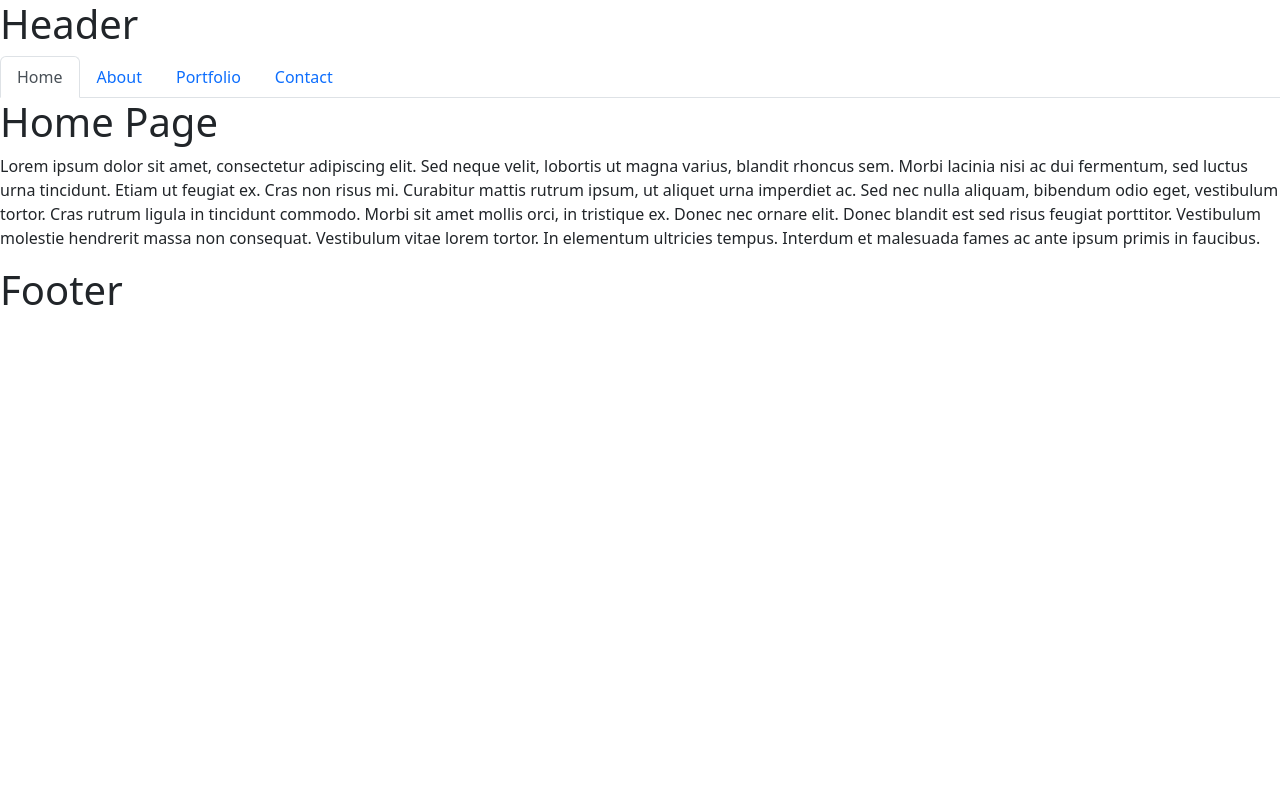
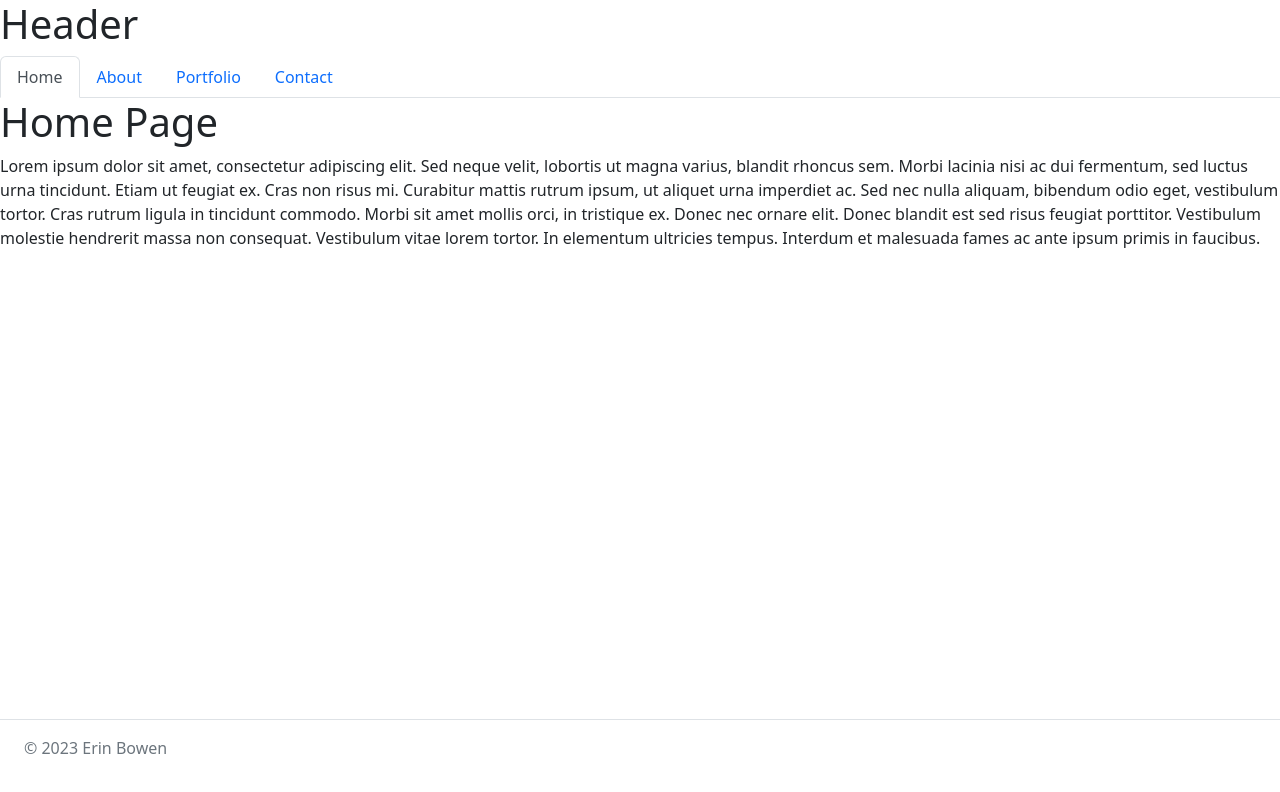
Before and after one commit to uiido/react-portfolio, a React (Create React App) app: page / in a window 1280 px wide. Shown: the top 792 px of the page. Built offline with nearby package versions, Linux system fonts and the light colour scheme.

Commit message:
Ran into various problems that I couldn't fix. Scrapped everything to get back to functioning site. Added footer.

```diff
--- a/src/components/Footer.js
+++ b/src/components/Footer.js
@@ -2,8 +2,16 @@ import React from 'react';
 
 function Footer() {
     return (
-        <footer className="footer">
-            <h1>Footer</h1>
+        <footer class="d-flex flex-wrap justify-content-between align-items-center py-3 my-4 border-top fixed-bottom">
+            <div class="col-md-4 d-flex align-items-center">
+                <span class="mb-3 ms-4 mb-md-0 text-muted">© 2023 Erin Bowen</span>
+            </div>
+
+            <ul class="nav col-md-4 justify-content-end list-unstyled d-flex">
+                {/* <li class="ms-3"><a class="text-muted" href="#"><svg class="bi" width="24" height="24"><use xlink:href="#twitter"></use></svg></a></li>
+                <li class="ms-3"><a class="text-muted" href="#"><svg class="bi" width="24" height="24"><use xlink:href="#instagram"></use></svg></a></li>
+                <li class="ms-3"><a class="text-muted" href="#"><svg class="bi" width="24" height="24"><use xlink:href="#facebook"></use></svg></a></li> */}
+            </ul>
         </footer>
     );
 }
```
